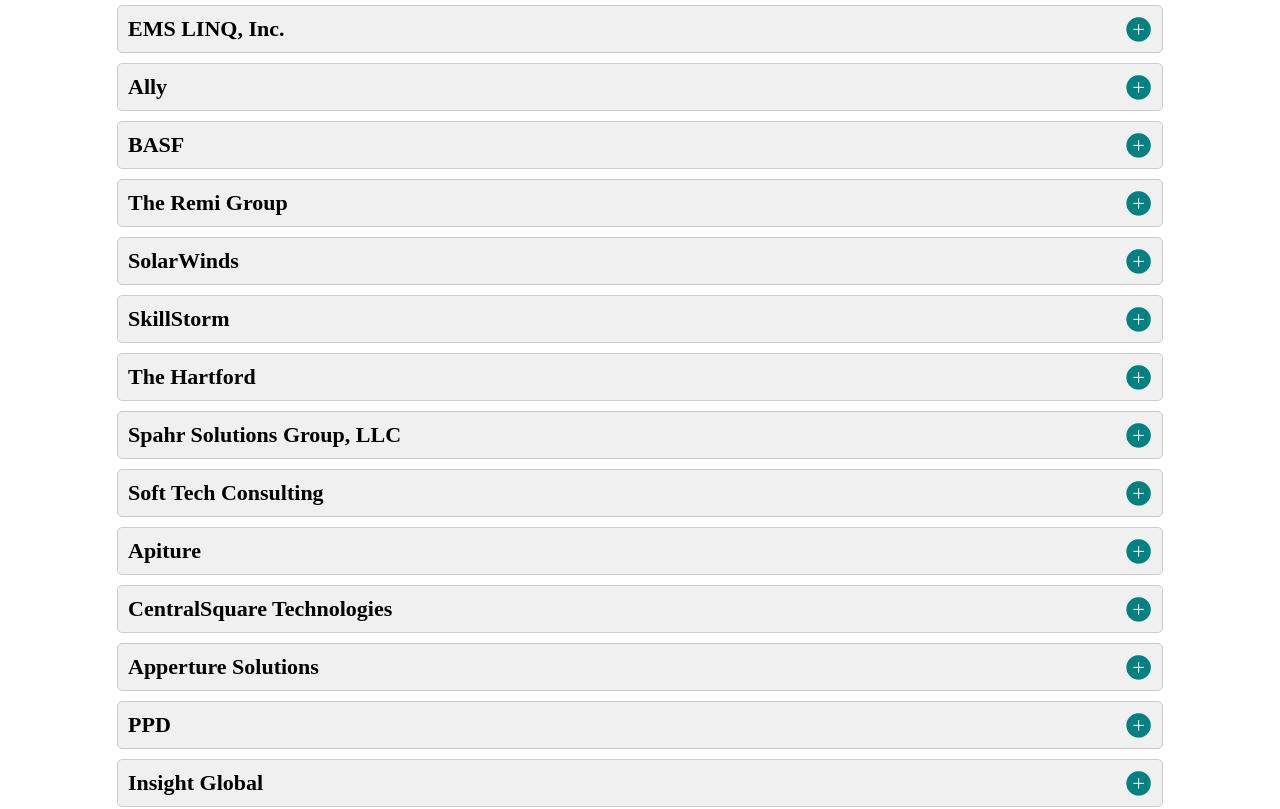
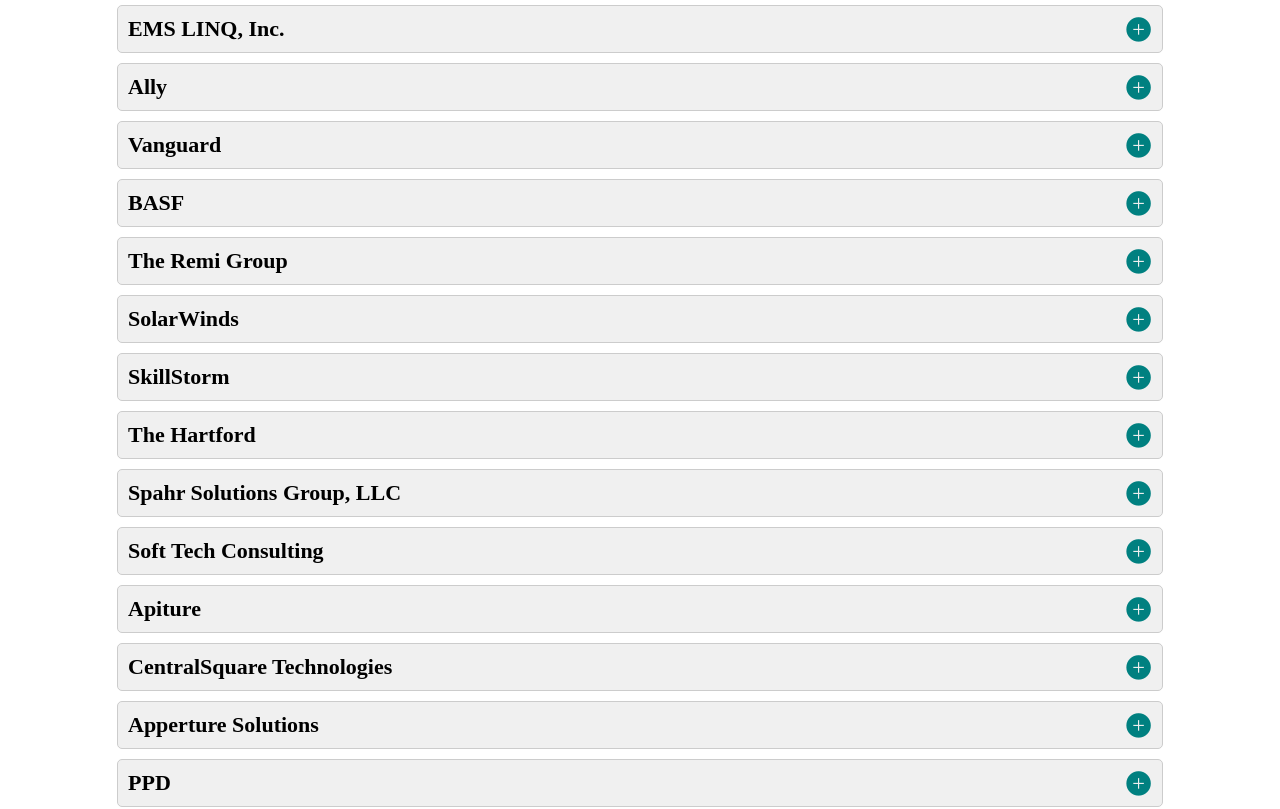
Before and after one commit to MichaelT-178/ForGuy, a Vue app: page /Jobs/WhereToApply in a window 1280 px wide. Shown: the part 3340-4149 px from the top of the page. Built offline with nearby package versions, Linux system fonts and the light colour scheme.

Commit message:
Added data

```diff
--- a/src/components/ContactCard.vue
+++ b/src/components/ContactCard.vue
@@ -110,8 +110,12 @@ const emailCopied = () => {
   cursor: pointer;
 }
 
+.purple-link {
+  color: #551A8B;
+}
+
 .purple-link:hover {
-  color: #2E0057;
+  color: #21003F;
 }
 
 .contact-card img {
--- a/src/data/jobs/WhereToApply.json
+++ b/src/data/jobs/WhereToApply.json
@@ -62,7 +62,7 @@
             "Name": "Department Of State",
             "Location": "Washington DC - Baltimore Area",
             "LinkedIn": "https://www.linkedin.com/company/doscareers/jobs/",
-            "Contact": "",
+            "Contact": "DOSITRecruitment@state.gov",
             "Tips": "Apply way before the job starts so you have enough time to get a security clearance. I went through basically the entire process so I can help you. Mine took roughly 3 months",
             "Pay": ""
         },
@@ -457,6 +457,14 @@
             "Name": "Ally",
             "Location": "Charlotte, North Carolina",
             "LinkedIn": "https://www.linkedin.com/company/ally/jobs/",
+            "Contact": "",
+            "Tips": "",
+            "Pay": ""
+        },
+        {
+            "Name": "Vanguard",
+            "Location": "Charlotte, North Carolina",
+            "LinkedIn": "https://www.linkedin.com/company/vanguard/jobs/",
             "Contact": "",
             "Tips": "",
             "Pay": ""
@@ -1134,6 +1142,14 @@
             "Pay": ""
         },
         {
+            "Name": "Strategic Staffing Solutions",
+            "Location": "Charlotte, North Carolina",
+            "LinkedIn": "https://www.linkedin.com/company/strategic-staffing-solutions/jobs/",
+            "Contact": "emarsek@strategicstaff.com (Erika Marsek)",
+            "Tips": "",
+            "Pay": ""
+        },
+        {
             "Name": "DKW Communications, Inc.",
             "Location": "Washington, D.C.",
             "LinkedIn": "https://www.linkedin.com/company/dkw-communications-inc-/jobs/",
```
Also changed, not shown: src/assets/Companies/DOS.jpg (added), src/assets/Companies/S3.jpg (added).
